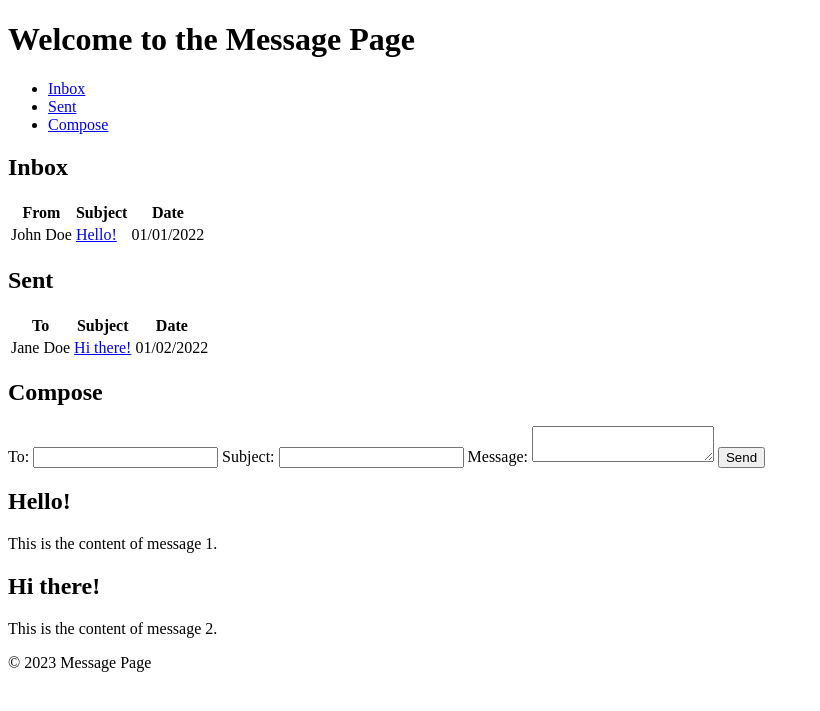
After one commit to CarlosA16/Jointly, a PHP site: page /message_home.php in a window 1280 px wide. The commit adds this page. Shown: the top 711 px of the page, without its empty margins (0-820 px from the left). Run offline with PHP 8.4, Linux system fonts and the light colour scheme.

Commit message:
mesage home and link

```diff
--- a/Home.php
+++ b/Home.php
@@ -14,7 +14,7 @@
         <button>Explore</button>
         <h1>Jointly</h1>
         <button>Notifications</button>
-        <button>Messages</button>
+        <input type="button" href = "message_home.php">Messages</input>
         <button>Upload</button>
     </div>
 
--- /dev/null
+++ b/message_home.php
@@ -0,0 +1,85 @@
+<!DOCTYPE html>
+<html>
+  <head>
+    <title>Message Page</title>
+  </head>
+  <body>
+    <header>
+      <h1>Welcome to the Message Page</h1>
+    </header>
+
+    <nav>
+      <ul>
+        <li><a href="#inbox">Inbox</a></li>
+        <li><a href="#sent">Sent</a></li>
+        <li><a href="#compose">Compose</a></li>
+      </ul>
+    </nav>
+
+    <main>
+      <section id="inbox">
+        <h2>Inbox</h2>
+        <table>
+          <tr>
+            <th>From</th>
+            <th>Subject</th>
+            <th>Date</th>
+          </tr>
+          <!-- Add rows for each message in the inbox -->
+          <tr>
+            <td>John Doe</td>
+            <td><a href="#message-1">Hello!</a></td>
+            <td>01/01/2022</td>
+          </tr>
+        </table>
+      </section>
+
+      <section id="sent">
+        <h2>Sent</h2>
+        <table>
+          <tr>
+            <th>To</th>
+            <th>Subject</th>
+            <th>Date</th>
+          </tr>
+          <!-- Add rows for each message in the sent folder -->
+          <tr>
+            <td>Jane Doe</td>
+            <td><a href="#message-2">Hi there!</a></td>
+            <td>01/02/2022</td>
+          </tr>
+        </table>
+      </section>
+
+      <section id="compose">
+        <h2>Compose</h2>
+        <form>
+          <label for="to">To:</label>
+          <input type="text" id="to" name="to">
+
+          <label for="subject">Subject:</label>
+          <input type="text" id="subject" name="subject">
+
+          <label for="message">Message:</label>
+          <textarea id="message" name="message"></textarea>
+
+          <input type="submit" value="Send">
+        </form>
+      </section>
+
+      <section id="message-1">
+        <h2>Hello!</h2>
+        <p>This is the content of message 1.</p>
+      </section>
+
+      <section id="message-2">
+        <h2>Hi there!</h2>
+        <p>This is the content of message 2.</p>
+      </section>
+    </main>
+
+    <footer>
+      <p>&copy; 2023 Message Page</p>
+    </footer>
+  </body>
+</html>
```
